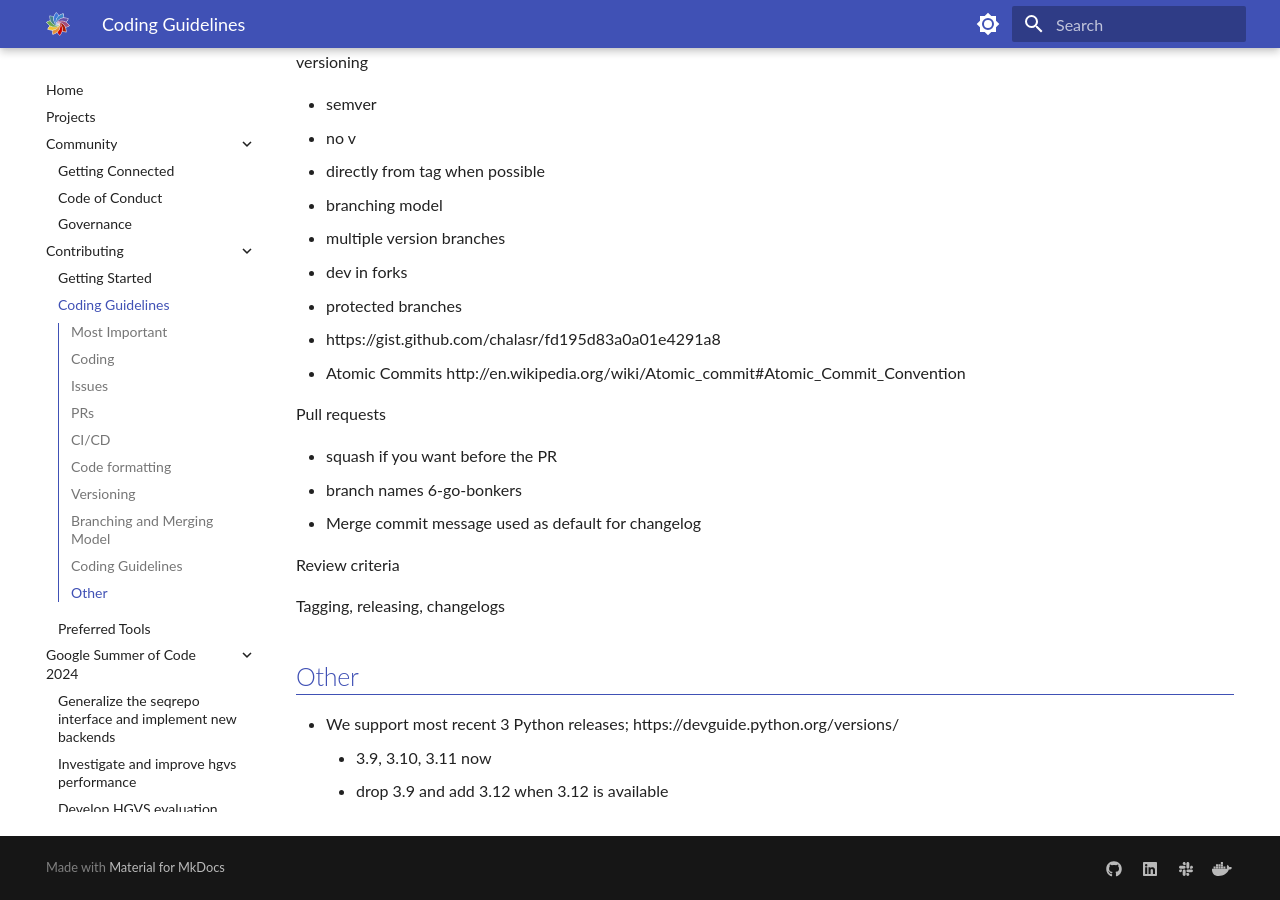
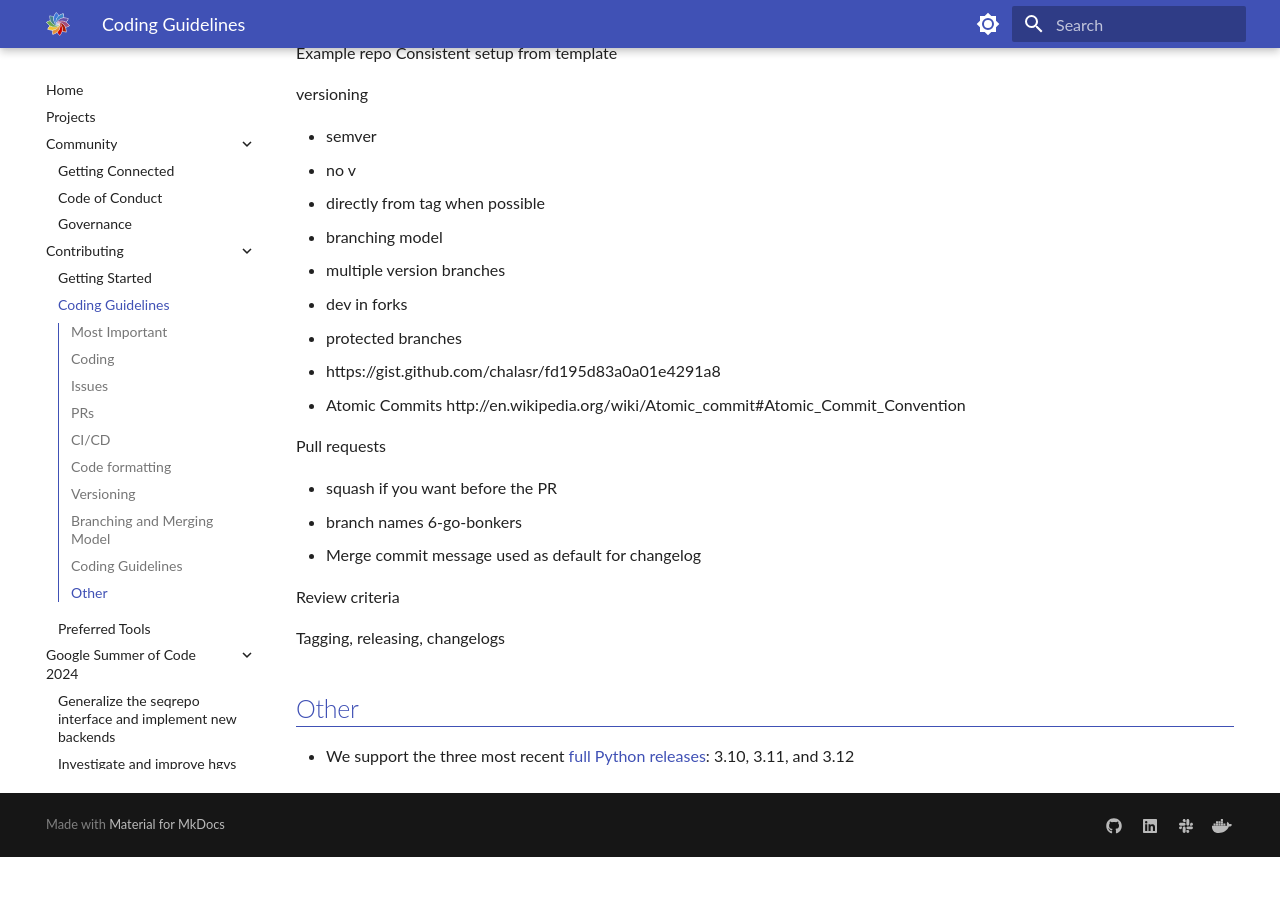
Before and after one commit to biocommons/biocommons.github.io, an MkDocs documentation site: the page built from docs/contributing/coding-guidelines.md, in a window 1280 px wide and 900 px high, scrolled down 2497 px. Built offline with MkDocs 1.6.1 and Material for MkDocs 9.7.7, drawn with Linux system fonts in a browser that asks for light colours; after the commit the page ends 3354 px from its top, so only the background shows below that.

Commit message:
docs(coding): update supported versions (#8)
* docs(coding): update supported versions

* reword

```diff
--- a/docs/contributing/coding-guidelines.md
+++ b/docs/contributing/coding-guidelines.md
@@ -134,6 +134,4 @@ Tagging, releasing, changelogs
 
 ## Other
 
-- We support most recent 3 Python releases; https://devguide.python.org/versions/
-    - 3.9, 3.10, 3.11 now
-    - drop 3.9 and add 3.12 when 3.12 is available
+- We support the three most recent [full Python releases](https://devguide.python.org/versions/): 3.10, 3.11, and 3.12
```
